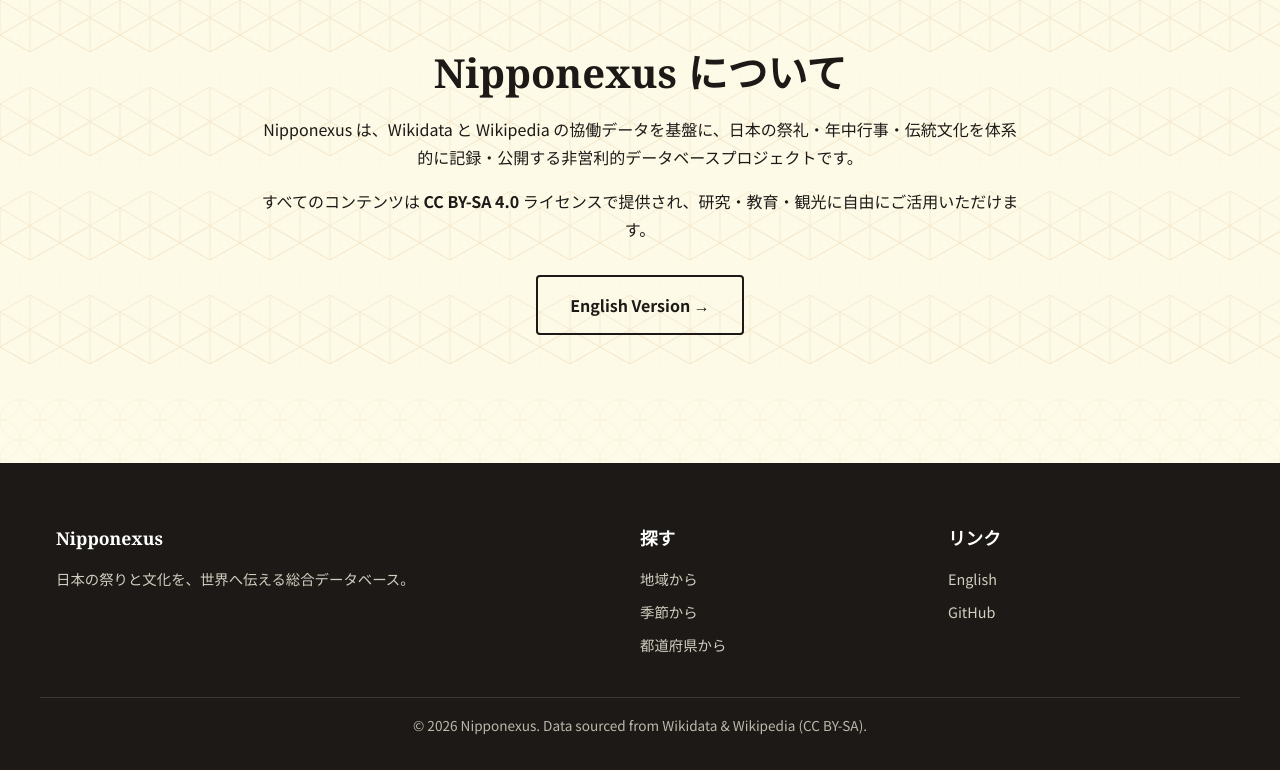
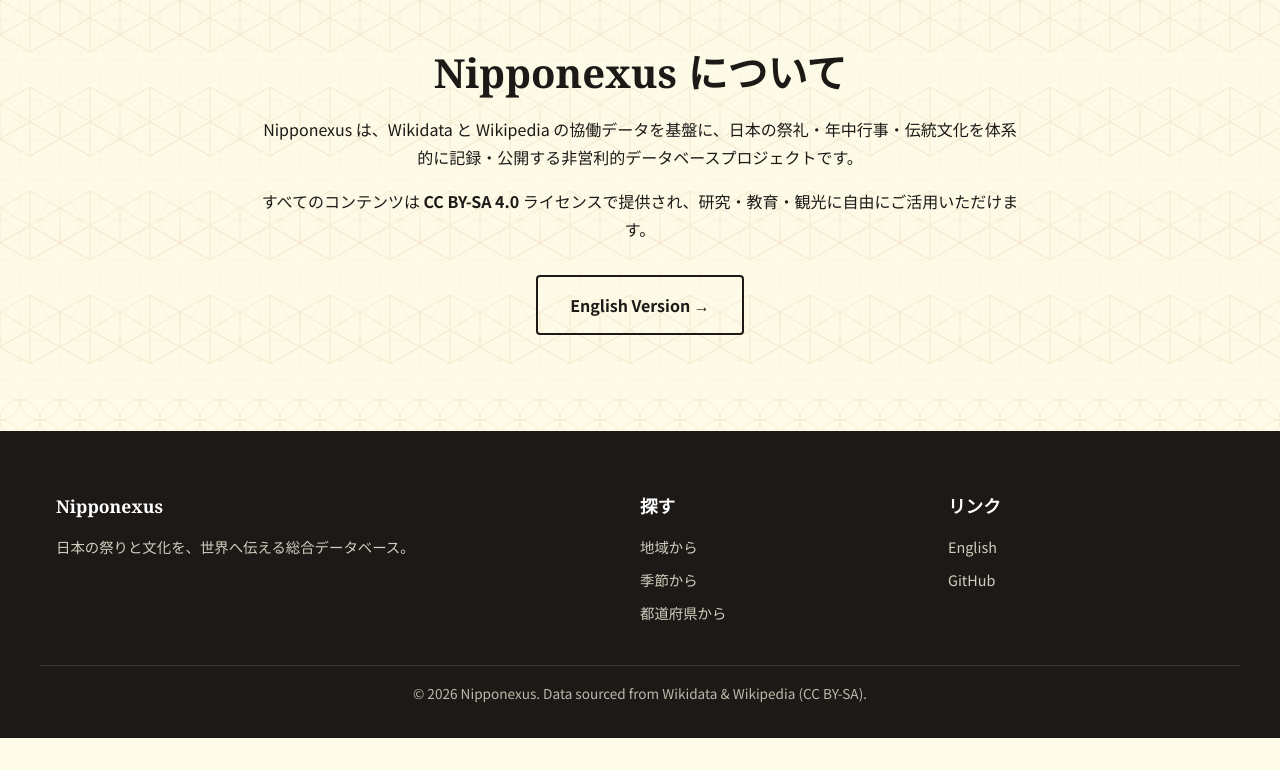
Before and after one commit to Nipponexus/nipponexus, an Astro site in the folder site/: page / in a window 1280 px wide. Shown: the part 1760-2530 px from the top of the page. After the commit the page ends 2498 px from the top, so only its background shows below. Built offline with nearby package versions, Linux system fonts and the light colour scheme; Astro itself is replaced by a stand-in of ours; some packages are replaced by stand-ins of ours; no server answers; the database is empty.

Commit message:
style: bump body bg pattern opacity to 0.10 and reduce footer top margin further

```diff
--- a/site/src/styles/global.css
+++ b/site/src/styles/global.css
@@ -439,7 +439,7 @@ a:hover { color: var(--color-shu-dark); }
   background: var(--color-sumi);
   color: var(--color-washi);
   padding: var(--space-lg) 0 var(--space-md);
-  margin-top: var(--space-lg);
+  margin-top: var(--space-md);
 }
 
 .site-footer-inner {
```
